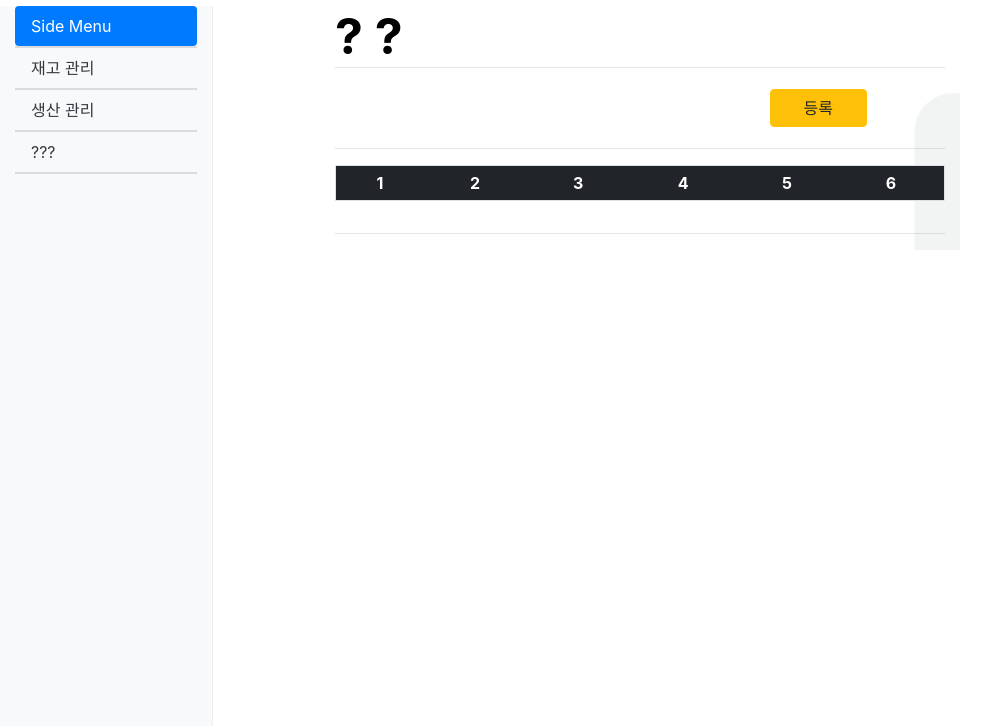
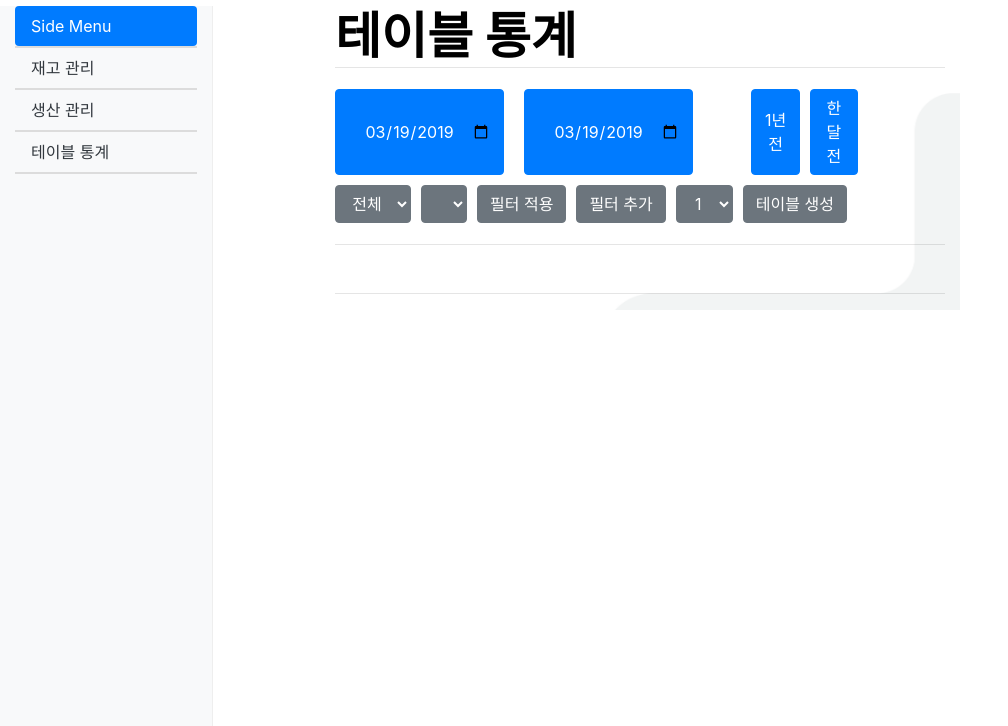
Before and after one commit to pknb213/---, a Flask app: page /chartTable_main in a window 1280 px wide. Shown: the part 74-800 px from the top of the page, without its empty margins (0-1008 px from the left). Run offline with Flask 2, Linux system fonts and the light colour scheme; lists and menus that the app fills with data are empty; some libraries are stand-ins or nearby versions.

Commit message:
19-03-19 Updated chart page

```diff
--- a/FlaskServer/templates/chart_table_main.html
+++ b/FlaskServer/templates/chart_table_main.html
@@ -2,24 +2,25 @@
 {% block head %}
 <script>
     $(document).ready(function () {
-
+        create_table_btn_event();
+        filter_add_btn_click_event();
     });
 
-    function detail_table() {
-    $('.detail_btn_class').on('click', function () {
+    function create_table_btn_event() {
+        $('#create_table').on('click', function () {
             // Table initialization
-        $('#detail_table > tbody:last').empty();
-        $('#detail_info > tbody:last').empty();
-
-        var received_id = $(this).val();
-        console.log("Received ID : " + received_id);
-        if (received_id == undefined || received_id == 'None')
-            alert("Detail modal error");
+            var startDate = $('#startDate').val();
+            var endDate = $('#endDate').val();
+            var condition_value = $('#condition').val();
+            // if (filter_value == undefined || received_id == 'None')
+            //     alert("Detail modal error");
 
             $.ajax({
-            url: "/getDetailTable",
+                url: "/create_table",
                 data: {
-                'product_info_id': received_id
+                    // 'sdate': startDate,
+                    // 'edate': endDate,
+                    'condition': condition_value
                 },
                 type: "GET",
                 dataType: "json"
@@ -28,29 +29,25 @@
                     console.log("Detail Table Ajax is DONE");
                     console.log(json);
 
-                $('#detail_info').append(
+                    if (json) {
+                        $('#main_table > thead').append(
                             $('<tr>').append(
-                        $('<th class="text-center">').append("Model:  " + json[0]['model']),
-                        $('<th class="text-center">').append("SN:  " + json[0]['sn']),
-                        $('<th class="text-center">').append("생산 Week:  " + json[0]['week']),
-                        $('<th class="text-center">').append("Header:  " + json[0]['header'])
+                                $('<td>').append("모델"),
+                                $('<td>').append("수량")
                             )
                         );
-                for (var i = 1; i < json.length; i++) {
-                    if(!json[i]['note']){
-                        json[i]['note'] = "";
-                    }
-                    $('#detail_table').append(
+
+                        for (var i = 0; i < json.length; i++) {
+                            $('#main_table').append(
                                 $('<tr>').append(
-                            $('<td class="text-center">').append(json[i]['date']),
-                            $('<td class="text-center">').append(json[i]['location']),
-                            $('<td class="text-center">').append(json[i]['state']),
-                            $('<td class="text-center">').append(json[i]['reason']),
-                            $('<td class="text-center">').append(json[i]['note'])
+                                    $('<td>').append(json[i]['model']),
+                                    $('<td>').append(json[i]['num'])
                                 )
                             );
                         }
-                document.getElementById("modify_btn").value = received_id;
+                    } else {
+                        alert("Empty");
+                    }
                 })
                 .fail(function (xhr, status, errorThrown) {
                     $("#error_text").html("오류발생<br>")
@@ -62,30 +59,123 @@
                 });
         });
     }
+
+    function filter_add_btn_click_event() {
+        $(document).on('click', '.delete_filter', function () {
+            console.log("DELETE");
+            $('#filter_add_space > div:last').remove();
+        });
+        $('#filter_add_btn').on('click', function () {
+            if ($('#filter_add_space > div').size() > 2) {
+                alert("필터는 최대 한개까지 추가 가능합니다.");
+            } else if ($('#filter_add_space > div').size() >= 0) {
+                $('#filter_add_space').append(
+                    $('<div>').append(
+                        $('<select id="second_filter" name="second_filter" class="btn btn-secondary col-auto" value="">\n' +
+                            '<option selected>전체</option>\n' +
+                            '<option>위치</option>\n' +
+                            '<option>상태</option>\n' +
+                            '</select>'),
+                        $('<select id="second_sub_filter" name="second_sub_filter" class="btn btn-secondary col-auto" value="">'),
+                        $('<button type="button" class="btn btn-dark delete_filter" id="delete_filter" >삭 제</button>')
+                    )
+                )
+            }
+        });
+    }
+
+
+    /*
+    if (selectItem == "전체") {
+                $('#sub_filter').empty();
+                var option = $("<option> </option>");
+                $('#sub_filter').append(option);
+            } else if (selectItem == "모델") {
+                var model_list = new Array();
+                for (var i = 0; i < table_rows.length; i++) {
+                    model_list[i] = table_rows[i]['model'];
+                }
+                var model_list_filtering = model_list.filter(function (item, idx, array) {
+                    return array.indexOf(item) === idx;
+                });
+                console.log("Model : \n" + model_list_filtering);
+                $('#sub_filter').empty();
+                for (var count = 0; count < model_list_filtering.length; count++) {
+                    //var option = $("<option>"+model_list[count]+"</option>");
+                    var model_option = $("<option>").append(model_list_filtering[count]);
+                    $('#sub_filter').append(model_option);
+                }
+            } else if (selectItem == "위치") {
+                var location_list = new Array();
+                for (var i = 0; i < table_rows.length; i++) {
+                    location_list[i] = table_rows[i]['location'];
+                }
+                var location_list_filtering = location_list.filter(function (item, idx, array) {
+                    return array.indexOf(item) === idx;
+                });
+                console.log("Location : \n" + location_list_filtering);
+                $('#sub_filter').empty();
+                for (var count = 0; count < location_list_filtering.length; count++) {
+                    var location_option = $("<option>").append(location_list_filtering[count]);
+                    $('#sub_filter').append(location_option);
+                }
+            } else if (selectItem == "상태") {
+                var state_list = new Array();
+                for (var i = 0; i < table_rows.length; i++) {
+                    state_list[i] = table_rows[i]['state'];
+                }
+                var state_list_filtering = state_list.filter(function (item, idx, array) {
+                    return array.indexOf(item) === idx;
+                });
+                console.log("State : \n" + state_list_filtering);
+                $('#sub_filter').empty();
+                for (var count = 0; count < state_list_filtering.length; count++) {
+                    var state_option = $("<option>").append(state_list_filtering[count]);
+                    $('#sub_filter').append(state_option);
+                }
+            }
+    */
 </script>
 {% endblock %}
-{% block title %} 페이지 {% endblock %}
+{% block title %} 통계 페이지 {% endblock %}
 {% block body_title %}Title{% endblock %}
-{% block main_title %} ? ? {% endblock %}
+{% block main_title %} 테이블 통계 {% endblock %}
 {% block body %}
 <input hidden id="main_rows" value="{{ 1 }}"/>
 <input hidden id="specific_list" value="{{ 1 }}"/>
 <div class="row container-fluid">
-    <button type="button" id="insert_btn" class="btn btn-warning col-2 offset-9" data-toggle="modal"
-            data-target="#insert_modal">등록</button>
+    <input type="date" id="startDate" name="startDate" value={{ object.date() }} class="btn col-auto btn-primary">
+    <input type="date" id="endDate" name="endDate" value={{ object.date() }}
+           class="btn col-auto1 btn-primary date_box">
+    <input type="hidden" name="page" value="p_page"/>
+    <button type="button" id="select_year_btn" class="btn btn-primary offset-1 col-1">1년 전</button>
+    <button type="button" id="select_month_btn" class="btn btn-primary col-1">한달 전</button>
+</div>
+<div class="row container-fluid">
+    <select id="filter" name="filter" class="btn btn-secondary  col-auto" value="">
+        <option selected>전체</option>
+        <option>위치</option>
+        <option>상태</option>
+    </select>
+    <select id="sub_filter" name="sub_filter" class="btn btn-secondary col-auto" value="">
+        <!-- Dynamic creation -->
+    </select>
+    <button type="button" id="filter_btn" class="btn btn-secondary col-auto">필터 적용</button>
+    <button type="button" id="filter_add_btn" class="btn btn-secondary col-auto">필터 추가</button>
+    <select id="condition" name="condition" class="btn btn-secondary  col-auto" value="">
+        <option selected> 1</option>
+        <option> 2</option>
+        <option> 3</option>
+        <option> 4</option>
+    </select>
+    <button type="button" id="create_table" class="btn btn-secondary col-auto">테이블 생성</button>
+</div>
+<div id="filter_add_space" class="container-fluid">
+    <!-- Dynamic Second Filter -->
 </div>
 <hr/>
 <table class="table table-bordered table-striped table-sm text-center tablesorter" id="main_table">
     <thead class="header-sort thead-dark">
-    <tr>
-        <!--<th>번호</th>-->
-        <th>1</th>
-        <th>2</th>
-        <th>3</th>
-        <th>4</th>
-        <th>5</th>
-        <th>6</th>
-    </tr>
     </thead>
     <tbody>
         <!--  Call of the Java Script Function (table) -->
--- a/FlaskServer/templates/main_base.html
+++ b/FlaskServer/templates/main_base.html
@@ -223,7 +223,7 @@
                 </li>
                 <li class="nav-item">
                     <a class="nav-link" href="/chartTable_main">
-                        ???
+                        테이블 통계
                         <span class="sr-only">(current)</span>
                     </a>
                 </li>
--- a/FlaskServer/views.py
+++ b/FlaskServer/views.py
@@ -193,8 +193,8 @@ def product_main():
 @app.route('/chartTable_main')
 #@login_required
 def chartTable_main():
-
-    return render_template('chart_table_main.html')
+    row_object = Rows()
+    return render_template('chart_table_main.html', object=row_object)
 
 
 @app.route('/insert_data', methods=["POST"])
```
Also changed, not shown: FlaskServer/ajax.py (+49 -29 lines). Lines whose indentation alone changed are shown as unchanged.
